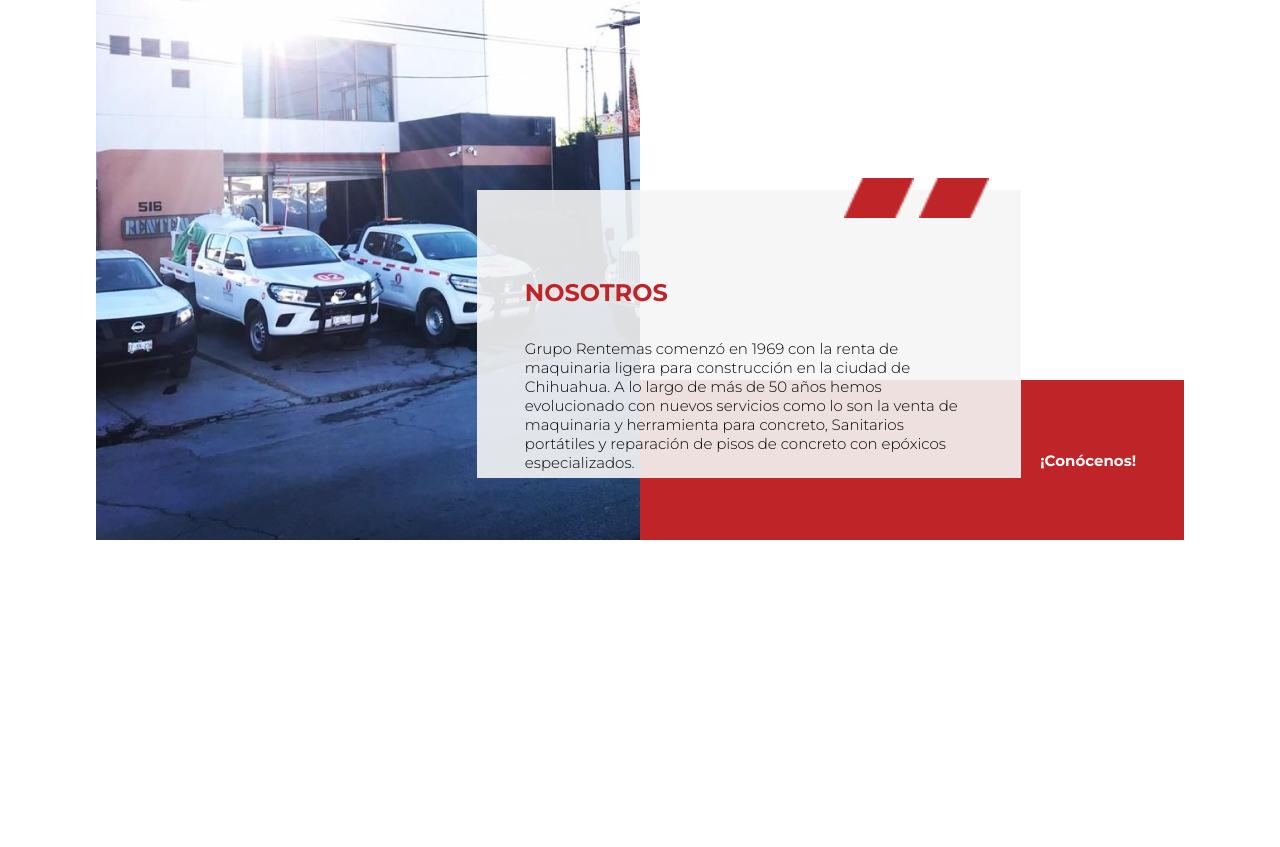
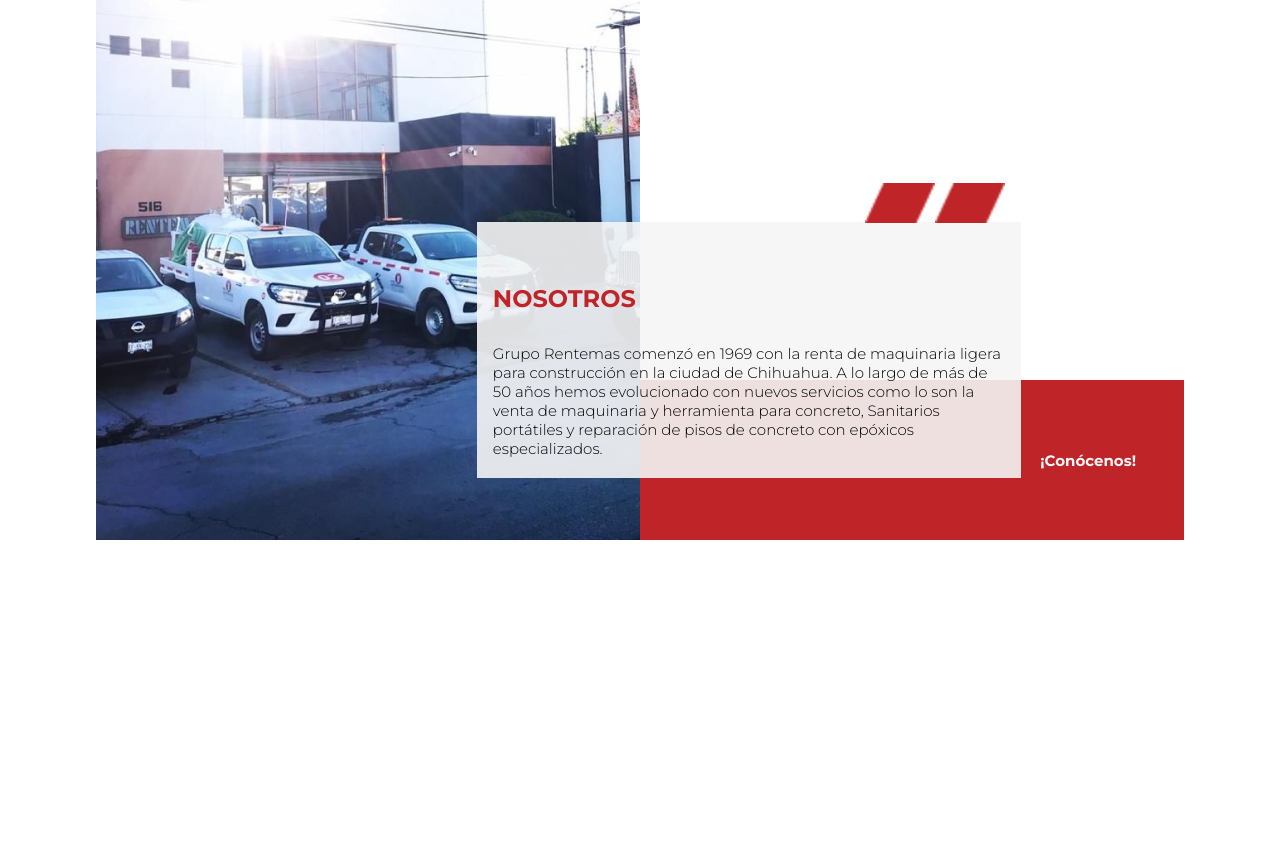
Before and after one commit to Syphi0-0/rentemas-landing, a Next.js app: page / in a window 1280 px wide. Shown: the part 1988-2835 px from the top of the page. Built offline with nearby package versions, Linux system fonts and the light colour scheme.

Commit message:
home1 perfected

```diff
--- a/app/componentes/carrusel.tsx
+++ b/app/componentes/carrusel.tsx
@@ -1,7 +1,6 @@
 "use client";
 import "react-responsive-carousel/lib/styles/carousel.min.css";
 import { Carousel } from "react-responsive-carousel";
-import TextT from "./text2";
 import style from "./modulos/carrusel.module.css";
 import Link from "next/link";
 
--- a/app/componentes/modulos/carrusel.module.css
+++ b/app/componentes/modulos/carrusel.module.css
@@ -7,6 +7,9 @@
   width: 100%;
   background: no-repeat;
 }
+.backg > img {
+  height: 100%;
+}
 .scndbackg {
   height: 100%;
   display: flex;
@@ -14,6 +17,9 @@
   text-align: justify;
   width: 100%;
   background: no-repeat;
+}
+.scndbackg > img {
+  height: 100%;
 }
 .thrdbackg {
   height: 100%;
@@ -24,6 +30,9 @@
   color: black;
   background: no-repeat;
 }
+.thrdbackg > img {
+  height: 100%;
+}
 .frthbackg {
   height: 100%;
   display: flex;
@@ -32,6 +41,9 @@
   color: black;
   width: 100%;
   background: no-repeat;
+}
+.frthbackg > img {
+  height: 100%;
 }
 .mtxt {
   width: 37rem;
--- a/app/componentes/modulos/footer.module.css
+++ b/app/componentes/modulos/footer.module.css
@@ -28,7 +28,6 @@
   flex-direction: column;
   justify-content: center;
   align-items: flex-end;
-  position: relative;
   margin-right: 5%;
 }
 .othersplit {
--- a/app/componentes/modulos/us.module.css
+++ b/app/componentes/modulos/us.module.css
@@ -13,14 +13,14 @@
 .utxt {
   position: relative;
   background-color: #f5f5f5e5;
-  width: auto;
   height: 14rem;
   top: 15%;
   right: 30%;
   display: flex;
+  justify-content: center;
   flex-direction: column;
   text-align: left;
-  padding: 2rem;
+  padding: 1rem;
 }
 .foottxt {
   color: #fafafa;
@@ -30,7 +30,6 @@
 .decor {
   display: flex;
   justify-content: flex-end;
-  gap: 5px;
   margin: 0;
   padding: 0;
   position: relative;
@@ -39,13 +38,11 @@
 .bdytxt {
   font-size: 15px;
   font-weight: 300;
-  margin: 1rem;
 }
 .title {
   color: #be2428;
   font-size: 24px;
   font-weight: 700;
-  margin: 1rem;
 }
 .img {
   flex: 1;
```
